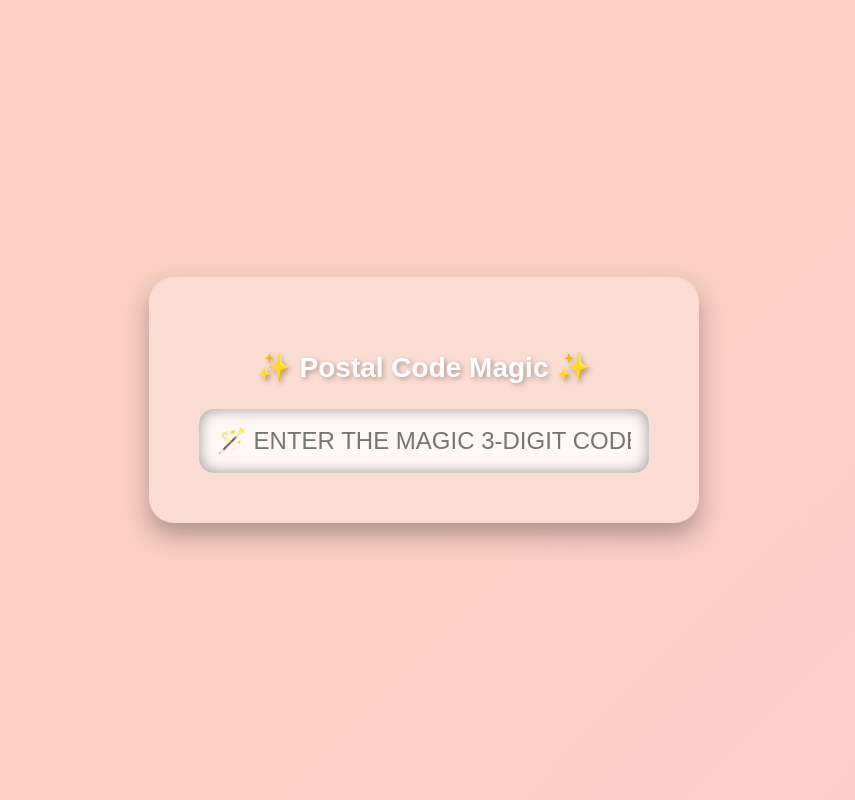
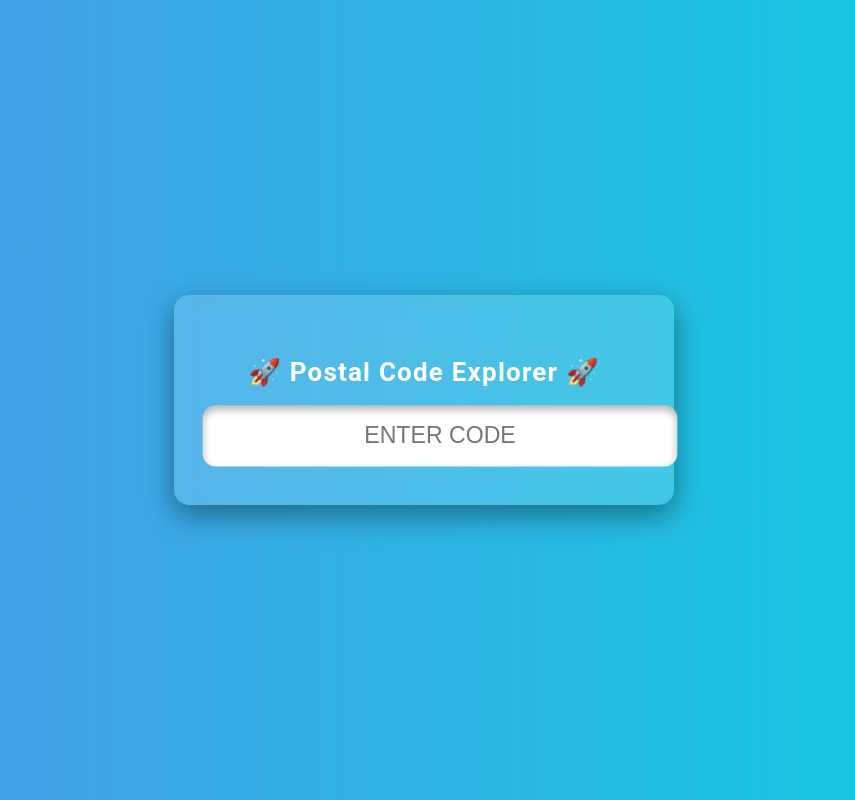
Before and after one commit to SEParsons1/Laptop-SSI-Sort, a plain HTML site: page index.html in a window 1280 px wide. Shown: the whole page, without its empty margins (216-1071 px from the left). Drawn offline with Linux system fonts and the light colour scheme.

Commit message:
index.html

```diff
--- a/index.html
+++ b/index.html
@@ -3,71 +3,63 @@
 <head>
     <meta charset="UTF-8">
     <meta name="viewport" content="width=device-width, initial-scale=1">
-    <title>Postal Code Magic</title>
+    <title>Postal Code Explorer</title>
     <style>
         body {
             margin: 0;
             padding: 0;
-            font-family: 'Poppins', sans-serif;
-            background-image: linear-gradient(135deg, #ff9a9e, #fad0c4, #fad0c4, #fbc2eb);
-            background-size: 600% 600%;
-            animation: animateGradient 20s ease infinite;
-            height: 100vh;
+            font-family: 'Roboto', sans-serif;
+            background: linear-gradient(270deg, #00dbde, #fc00ff);
+            background-size: 400% 400%;
+            animation: GradientShift 15s infinite;
             display: flex;
             justify-content: center;
             align-items: center;
+            height: 100vh;
+            overflow: hidden;
             user-select: none;
-            overflow: hidden;
         }
 
-        @keyframes animateGradient {
+        @keyframes GradientShift {
             0% { background-position: 0% 50%; }
             50% { background-position: 100% 50%; }
             100% { background-position: 0% 50%; }
         }
 
-        .card {
-            background: rgba(255, 255, 255, 0.25);
-            backdrop-filter: blur(20px);
-            border-radius: 25px;
-            box-shadow: 0 12px 25px rgba(0,0,0,0.3);
-            padding: 50px;
+        .container {
+            background: rgba(255, 255, 255, 0.15);
+            backdrop-filter: blur(10px);
+            border-radius: 15px;
+            box-shadow: 0 10px 30px rgba(0,0,0,0.4);
+            padding: 40px;
             text-align: center;
-            max-width: 450px;
+            color: #fff;
+            max-width: 420px;
             width: 90%;
-            color: #ffffff;
-            transform: scale(1);
-            transition: transform 0.3s ease;
-        }
-
-        .card:hover {
-            transform: scale(1.05);
         }
 
         h2 {
-            font-size: 28px;
-            margin-bottom: 25px;
-            text-shadow: 2px 2px 5px rgba(0,0,0,0.3);
+            font-size: 26px;
+            margin-bottom: 20px;
+            letter-spacing: 1.2px;
         }
 
         #myInput {
             width: 100%;
-            padding: 18px;
+            padding: 16px;
             border: none;
-            border-radius: 15px;
-            font-size: 24px;
+            border-radius: 12px;
+            font-size: 22px;
             text-transform: uppercase;
             text-align: center;
-            box-shadow: inset 0 5px 12px rgba(0,0,0,0.2);
+            box-shadow: inset 0 4px 8px rgba(0,0,0,0.3);
             outline: none;
-            color: #444;
-            box-sizing: border-box;
-            transition: all 0.3s ease;
+            color: #333;
+            transition: transform 0.2s ease;
         }
 
         #myInput:focus {
-            box-shadow: inset 0 0 15px rgba(0,0,0,0.4);
-            background-color: rgba(255,255,255,0.8);
+            transform: scale(1.05);
         }
 
         #fullscreen {
@@ -76,9 +68,9 @@
             left: 0;
             width: 100%;
             height: 100%;
-            background-color: rgba(0, 0, 0, 0.9);
+            background-color: rgba(0,0,0,0.85);
             color: #fff;
-            font-size: 200px;
+            font-size: 220px;
             display: flex;
             justify-content: center;
             align-items: center;
@@ -86,19 +78,13 @@
             cursor: pointer;
             display: none;
             z-index: 100;
-            animation: fadeIn 0.5s ease-in-out;
-        }
-
-        @keyframes fadeIn {
-            from { opacity: 0; }
-            to { opacity: 1; }
         }
     </style>
 </head>
 <body oncontextmenu="return false;" oncopy="return false;">
-    <div class="card">
-        <h2>✨ Postal Code Magic ✨</h2>
-        <input type="text" id="myInput" oninput="handleInput()" placeholder="🪄 Enter the magic 3-digit Code" autofocus>
+    <div class="container">
+        <h2>🚀 Postal Code Explorer 🚀</h2>
+        <input type="text" id="myInput" oninput="handleInput()" placeholder="Enter Code" autofocus>
     </div>
     <div id="fullscreen" onclick="toggleFullscreen()"></div>
 
```
